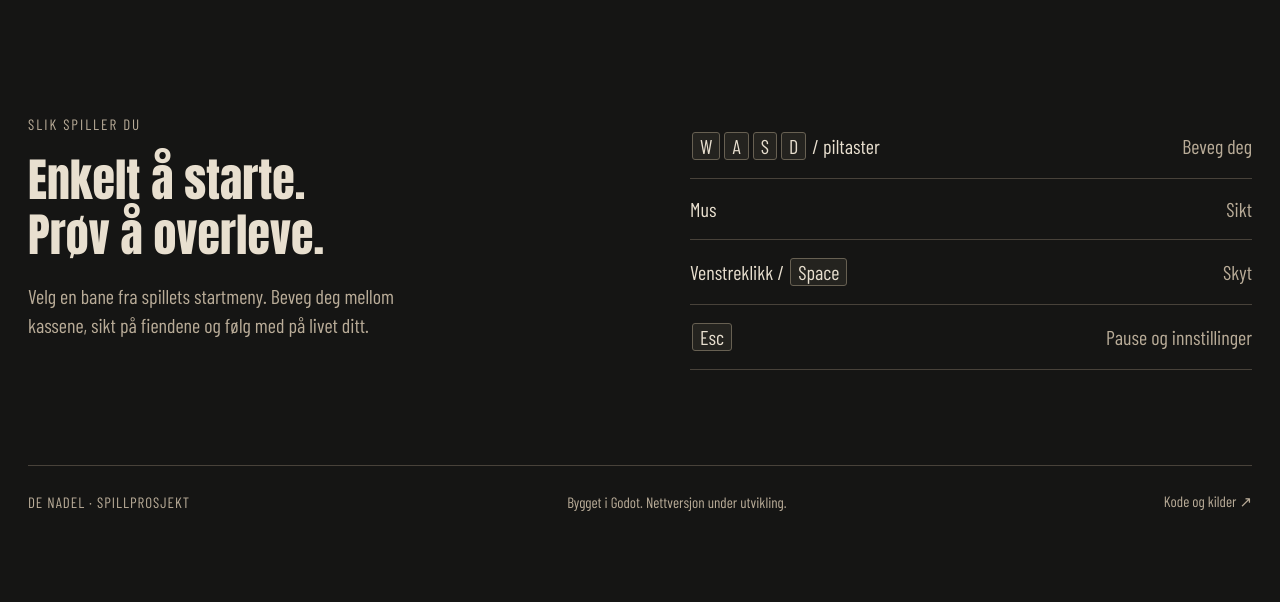
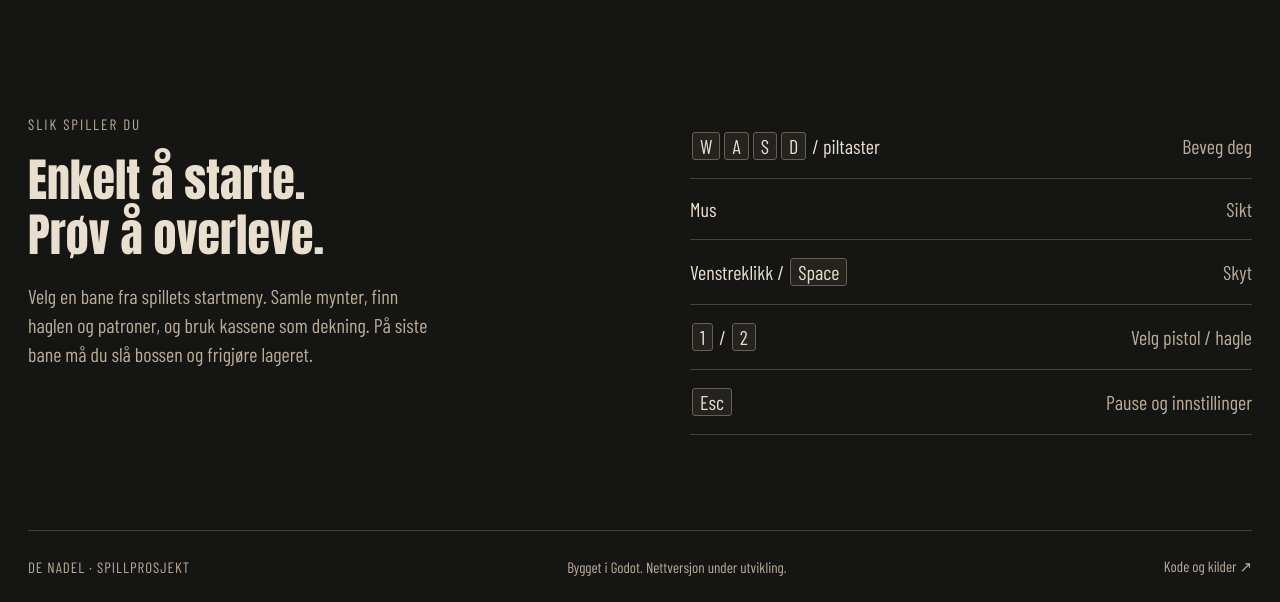
Before and after one commit to Mikael347t937/Spillprosjekt-DeNadel, a plain HTML site: page web/index.html in a window 1280 px wide. Shown: the part 1304-1906 px from the top of the page. Before the commit the page ends 1841 px from the top, so only its background shows below. Drawn offline with Linux system fonts and the light colour scheme; files whose address does not match are found by name.

Commit message:
Oppdater nettinstruksjonene for våpen og lageret

```diff
--- a/web/index.html
+++ b/web/index.html
@@ -14,7 +14,7 @@
 <div class="game" id="game"><div class="cover" id="cover"><div><p class="eyebrow">DE NADEL / NETTVERSJON</p><h2>Klar til å starte?</h2><p>Tre baner. Fiender. Ett liv om gangen.</p><button id="play" class="primary">Spill nå <span aria-hidden="true">▶</span></button><p class="small">Krever tastatur og mus. Lyden starter når du spiller.</p></div></div><iframe id="frame" title="De Nadel – spill" allow="autoplay; fullscreen; gamepad" allowfullscreen hidden></iframe></div>
 <div class="game-footer"><p id="status" role="status">En tidlig versjon av spillet. Grafikk og mekanikker er under arbeid.</p><div><a id="direct" href="game/index.html" target="_blank" rel="noopener">Åpne separat ↗</a><button id="fullscreen">Fullskjerm ⛶</button></div></div>
 </section>
-<section id="styring"><div><p class="eyebrow">SLIK SPILLER DU</p><h2>Enkelt å starte.<br>Prøv å overleve.</h2><p>Velg en bane fra spillets startmeny. Beveg deg mellom kassene, sikt på fiendene og følg med på livet ditt.</p></div><dl><div><dt><kbd>W</kbd><kbd>A</kbd><kbd>S</kbd><kbd>D</kbd> / piltaster</dt><dd>Beveg deg</dd></div><div><dt>Mus</dt><dd>Sikt</dd></div><div><dt>Venstreklikk / <kbd>Space</kbd></dt><dd>Skyt</dd></div><div><dt><kbd>Esc</kbd></dt><dd>Pause og innstillinger</dd></div></dl></section>
+<section id="styring"><div><p class="eyebrow">SLIK SPILLER DU</p><h2>Enkelt å starte.<br>Prøv å overleve.</h2><p>Velg en bane fra spillets startmeny. Samle mynter, finn haglen og patroner, og bruk kassene som dekning. På siste bane må du slå bossen og frigjøre lageret.</p></div><dl><div><dt><kbd>W</kbd><kbd>A</kbd><kbd>S</kbd><kbd>D</kbd> / piltaster</dt><dd>Beveg deg</dd></div><div><dt>Mus</dt><dd>Sikt</dd></div><div><dt>Venstreklikk / <kbd>Space</kbd></dt><dd>Skyt</dd></div><div><dt><kbd>1</kbd> / <kbd>2</kbd></dt><dd>Velg pistol / hagle</dd></div><div><dt><kbd>Esc</kbd></dt><dd>Pause og innstillinger</dd></div></dl></section>
 </main><footer><span>DE NADEL · SPILLPROSJEKT</span><p>Bygget i Godot. Nettversjon under utvikling.</p><a href="https://github.com/Mikael347t937/Spillprosjekt-DeNadel" target="_blank" rel="noopener">Kode og kilder ↗</a></footer>
 <script src="app.js"></script>
 </body></html>
```
